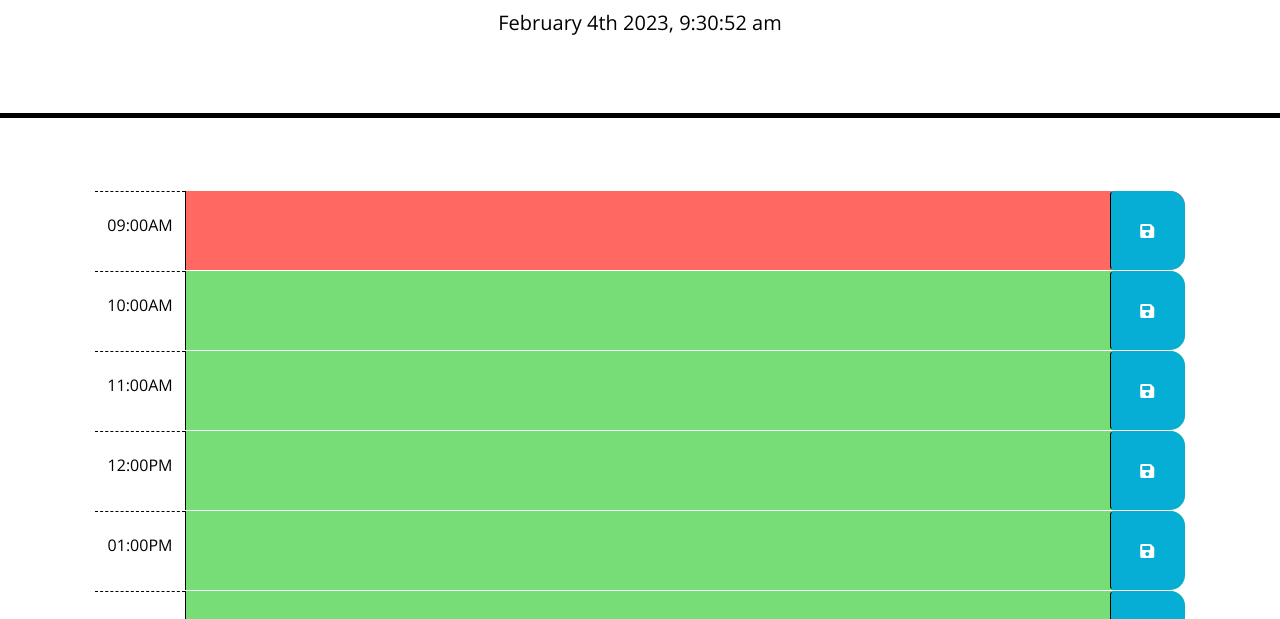
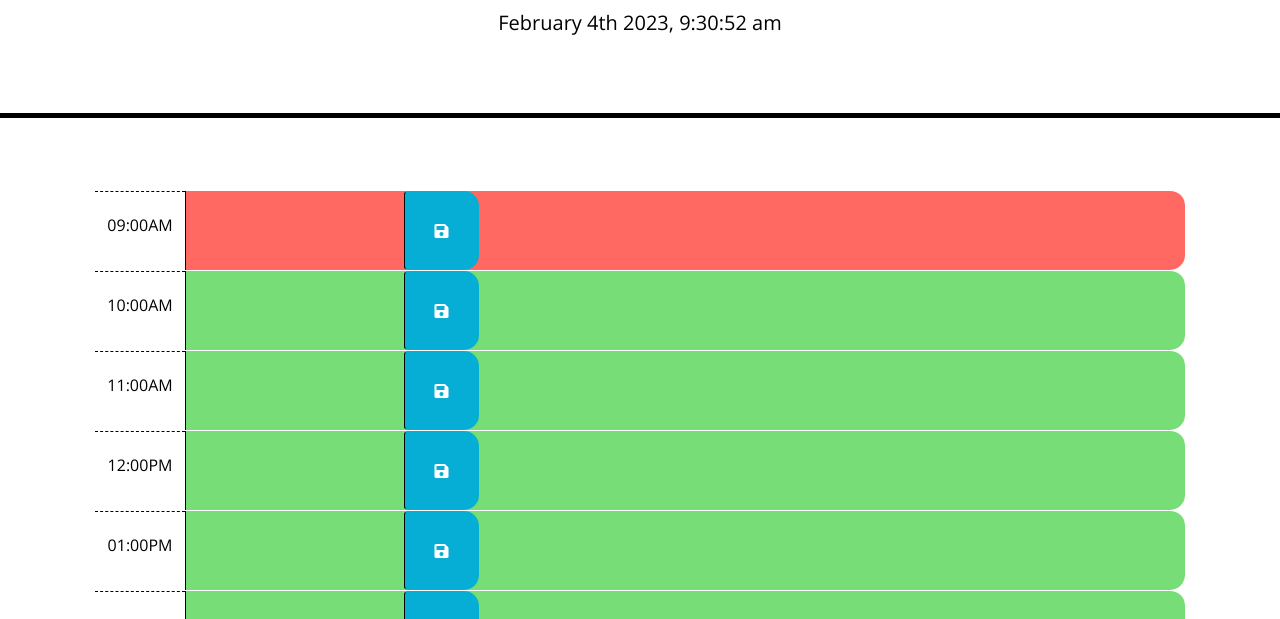
Before and after one commit to isahsalisu/work-day-scheduler, a plain HTML site: page index.html in a window 1280 px wide. Shown: the part 181-800 px from the top of the page. Drawn offline with nearby package versions, Linux system fonts and the light colour scheme.

Commit message:
adjusting the css and writing readme

```diff
--- a/assets/css/style.css
+++ b/assets/css/style.css
@@ -18,7 +18,7 @@ body {
     color: #000000;
     border-left: 1px solid black;
     padding: 10px;
-    width: 84.85%;
+
   }
 
   .jumbotron {
```
